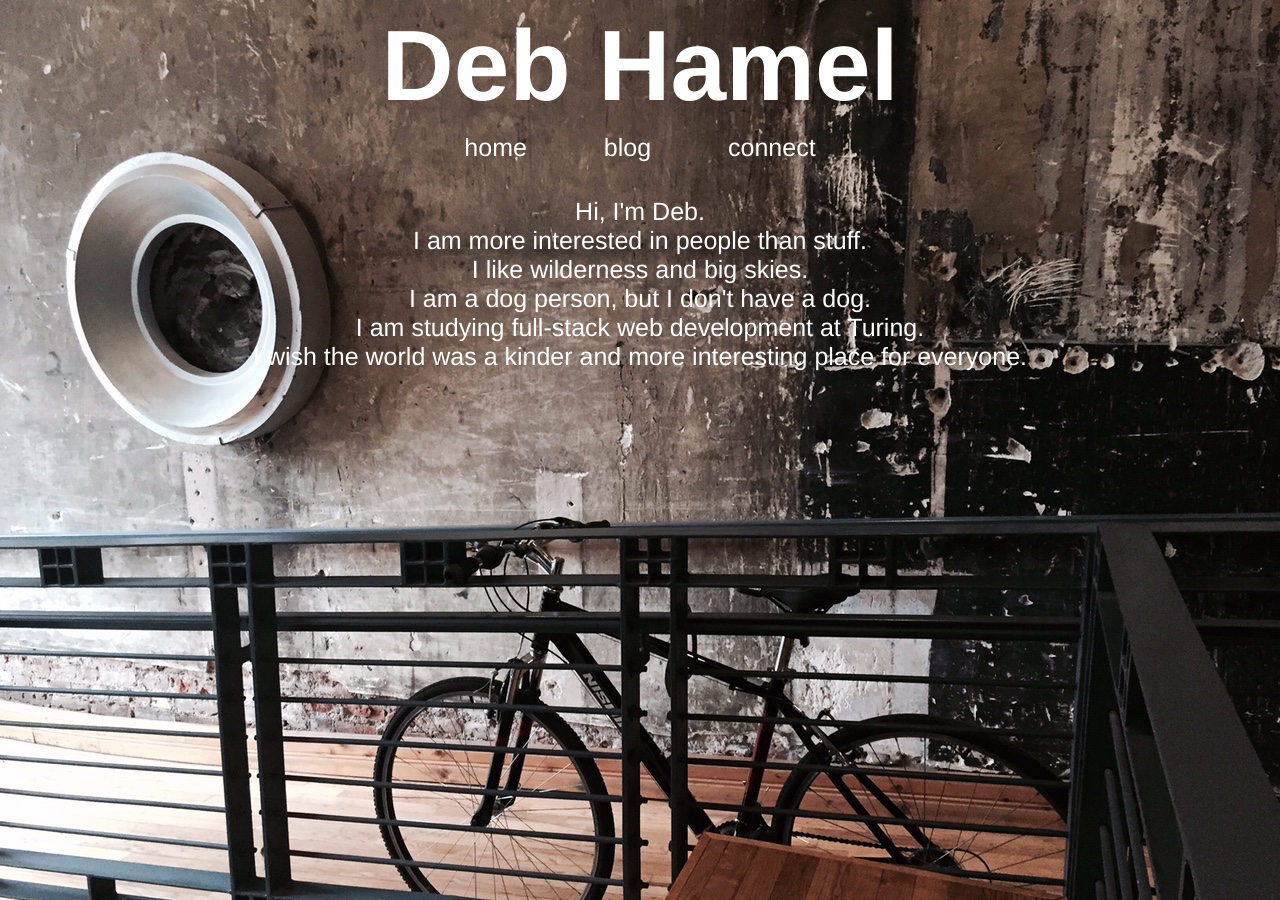
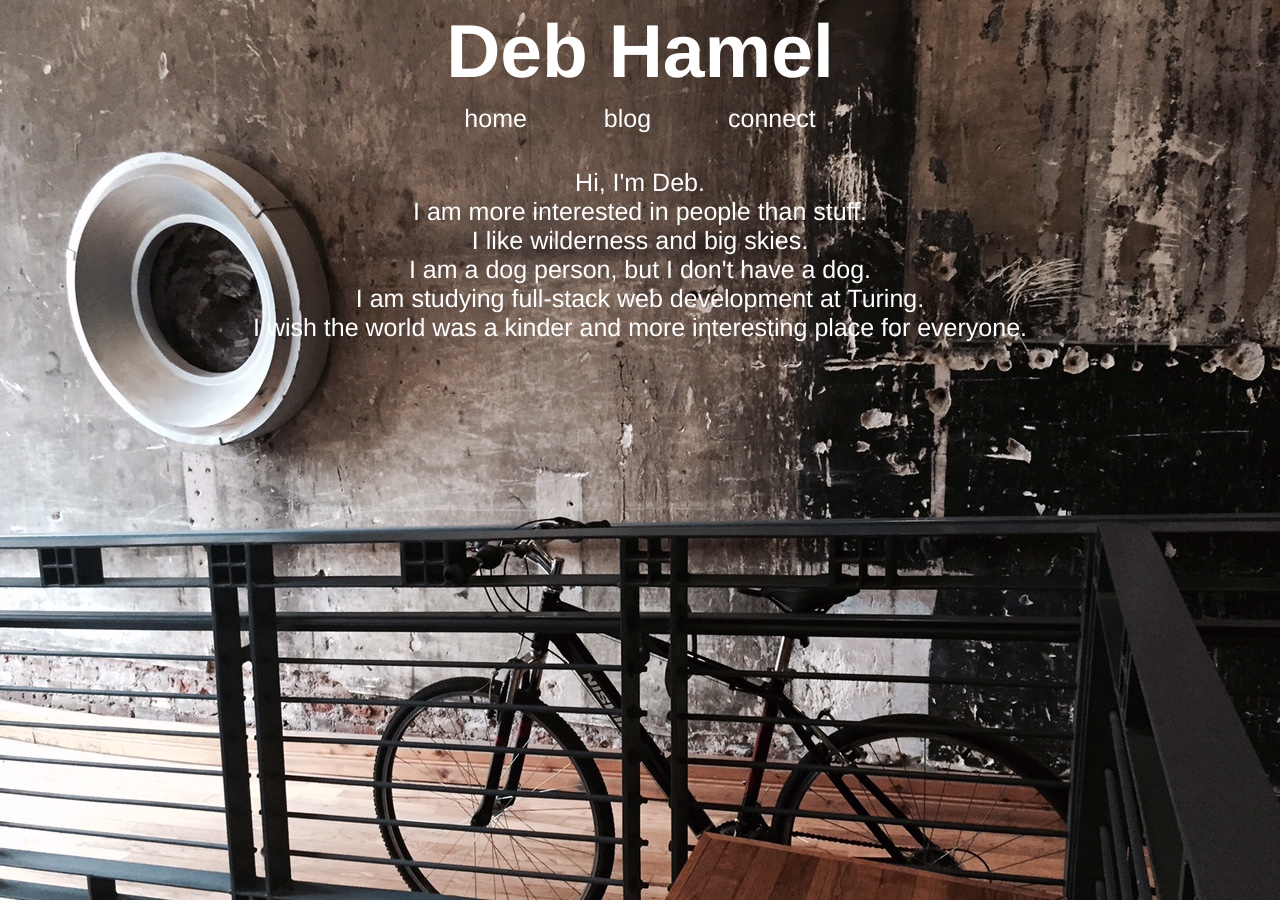
Before and after one commit to deborahleehamel/deborahleehamel.github.io, a Jekyll site: the page built from index.html, in a window 1280 px wide. Built offline with Jekyll 4.4.1, drawn with Linux system fonts in a browser that asks for light colours.

Commit message:
Adjust title font.

```diff
--- a/css/styles.css
+++ b/css/styles.css
@@ -24,7 +24,7 @@
 #top-title {
   text-align: center;
   color: #ffffff;
-  font-size: 100px;
+  font-size: 75px;
   margin: auto;
 }
 
```
